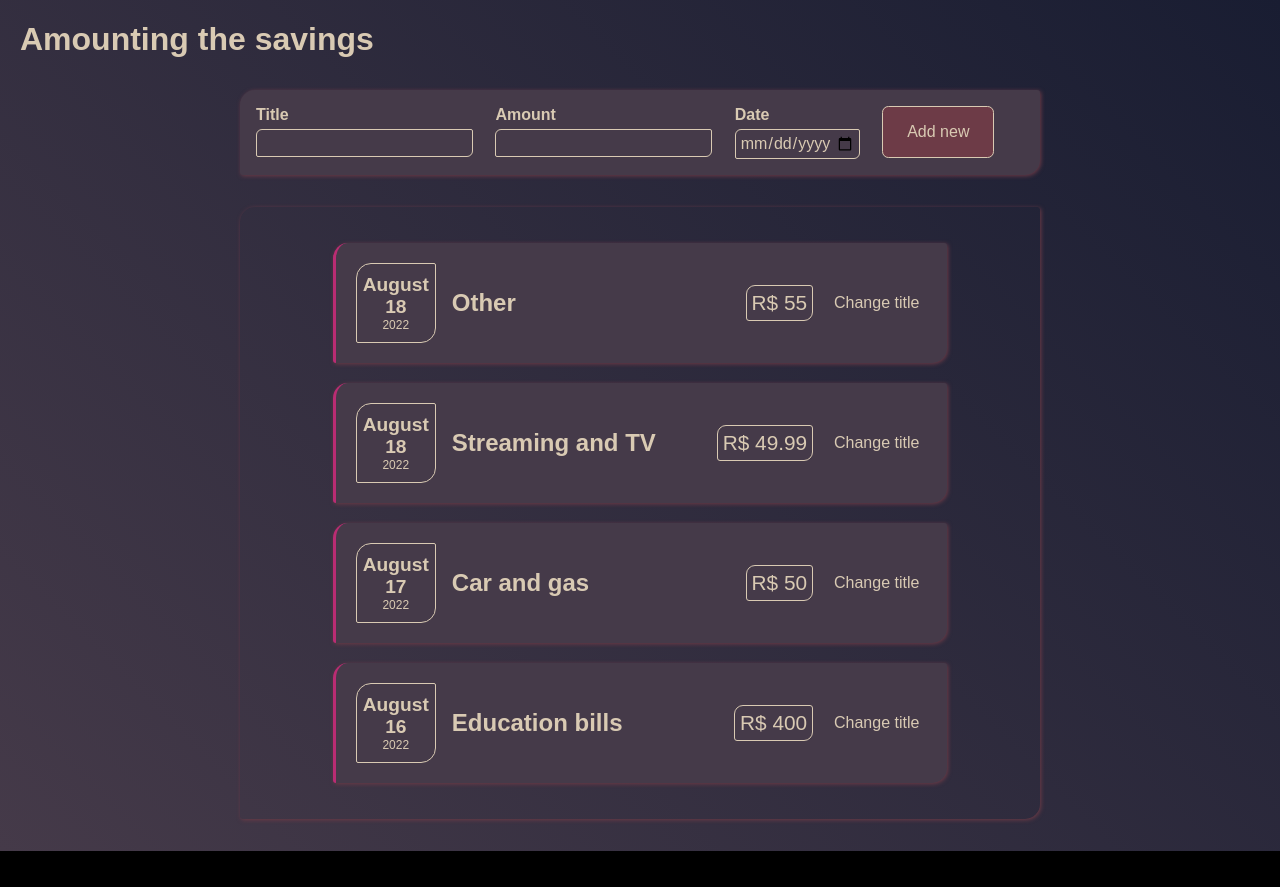
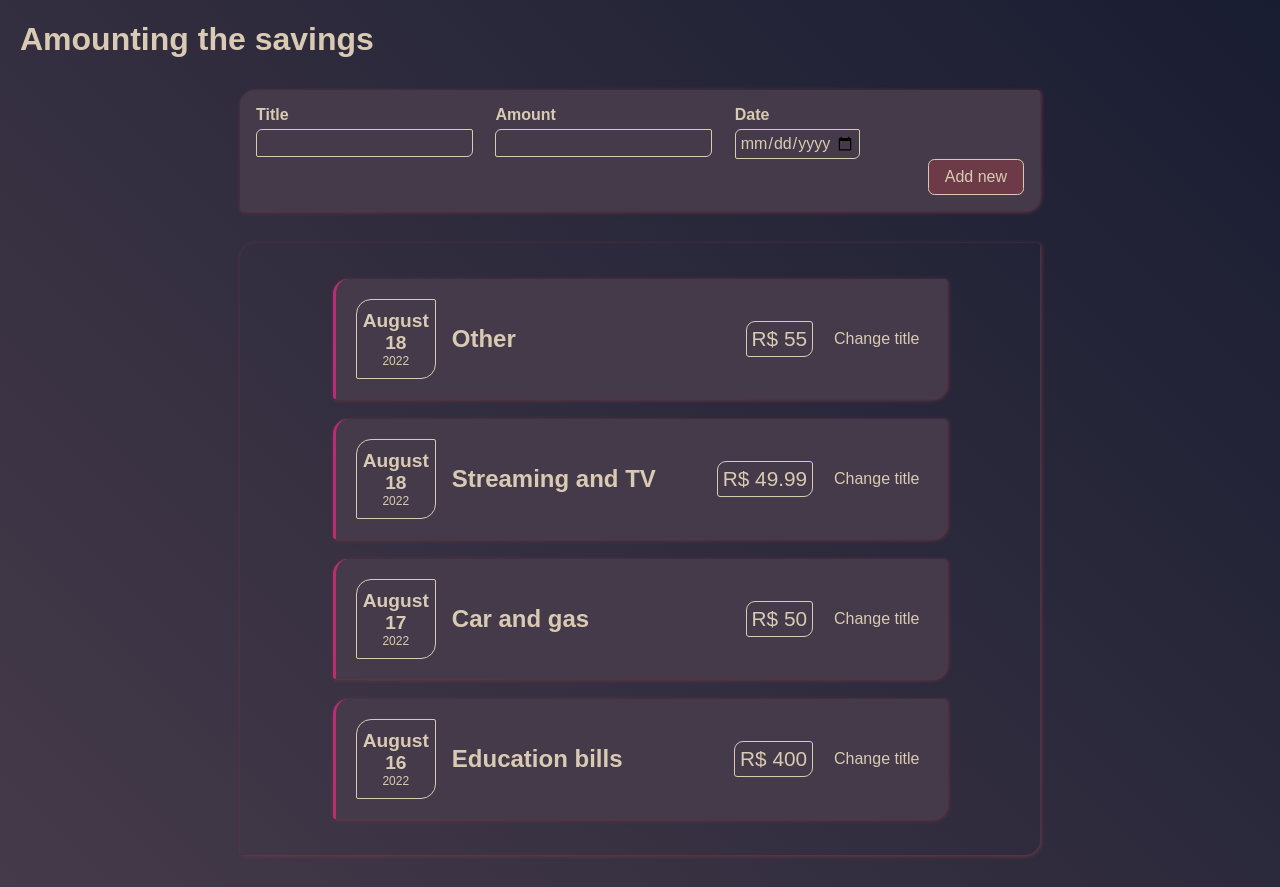
Before and after one commit to israeldvd/amounts-monitor, a React (Create React App) app in the folder react-complete/: page / in a window 1280 px wide. Before the commit the page ends 851 px from the top, so only its background shows below. Built offline with nearby package versions, Linux system fonts and the light colour scheme; a web font is replaced by a local one.

Commit message:
Fix form button position and makeshift style of it

```diff
--- a/react-complete/src/components/Expanding/AmountForm.css
+++ b/react-complete/src/components/Expanding/AmountForm.css
@@ -2,7 +2,6 @@
     text-align: left;
     display: flex;
     flex-wrap: wrap;
-    justify-content: initial;
     gap: 1.4rem;
 }
 
@@ -28,5 +27,6 @@
 }
 
 .action {
+    align-self: flex-end;
     text-align: right;
 }
--- a/react-complete/src/components/Expanding/AmountForm.js
+++ b/react-complete/src/components/Expanding/AmountForm.js
@@ -26,9 +26,9 @@ const AmountForm = () => {
                         max="2050-12-31"
                     />
                 </div>
-                <div className="action">
-                    <button type="submit">Add new</button>
-                </div>
+            </div>
+            <div className="action">
+                <button type="submit">Add new</button>
             </div>
         </form>
     );
```
